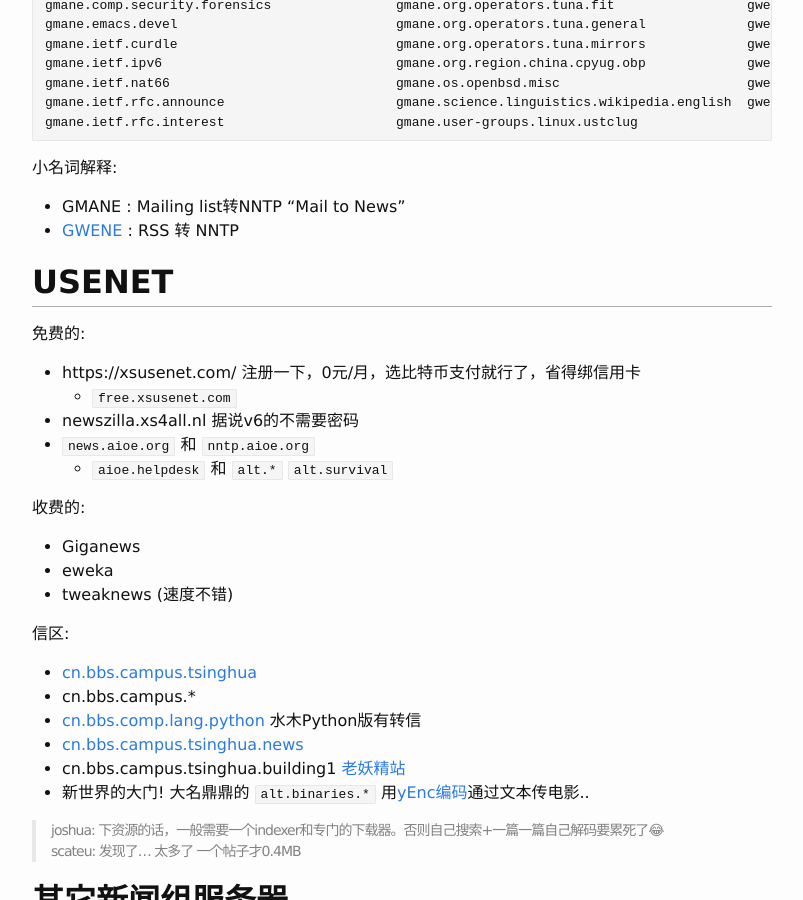
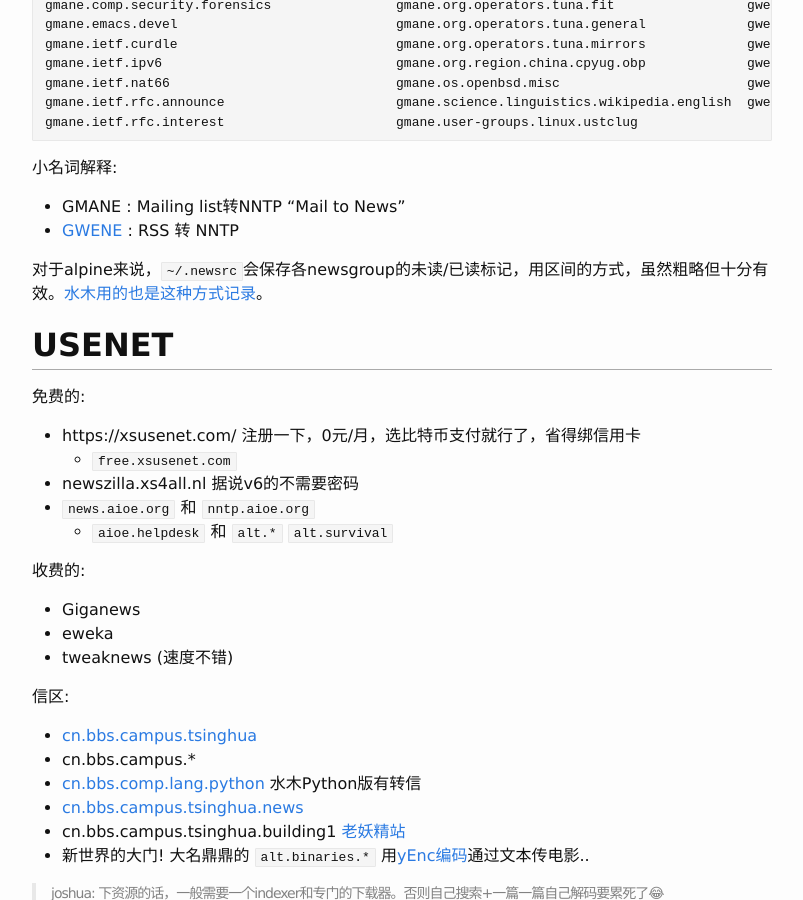
Before and after one commit to scateu/scateu.github.io, a Jekyll site: the page built from _posts/2018-01-05-nntp.md, in a window 1280 px wide and 900 px high, scrolled down 728 px. Shown: the whole window, without its empty margins (238-1041 px from the left). Built offline with Jekyll 4.4.1, drawn with Linux system fonts in a browser that asks for light colours; nearby versions of some CDN libraries; comment, search, counter and statistics services are not loaded.

Commit message:
2018年 1月10日 星期三 16时58分21秒 CST

```diff
--- a/_posts/2018-01-05-nntp.md
+++ b/_posts/2018-01-05-nntp.md
@@ -43,6 +43,8 @@
 
  - GMANE : Mailing list转NNTP "Mail to News"
  - [GWENE](http://gwene.org/stats.php) : RSS 转 NNTP
+
+对于alpine来说，`~/.newsrc`会保存各newsgroup的未读/已读标记，用区间的方式，虽然粗略但十分有效。[水木用的也是这种方式记录](http://www.newsmth.net/nForum/article/BBSMan_Dev/82668?s=82672)。
 
 ## USENET
 
```
